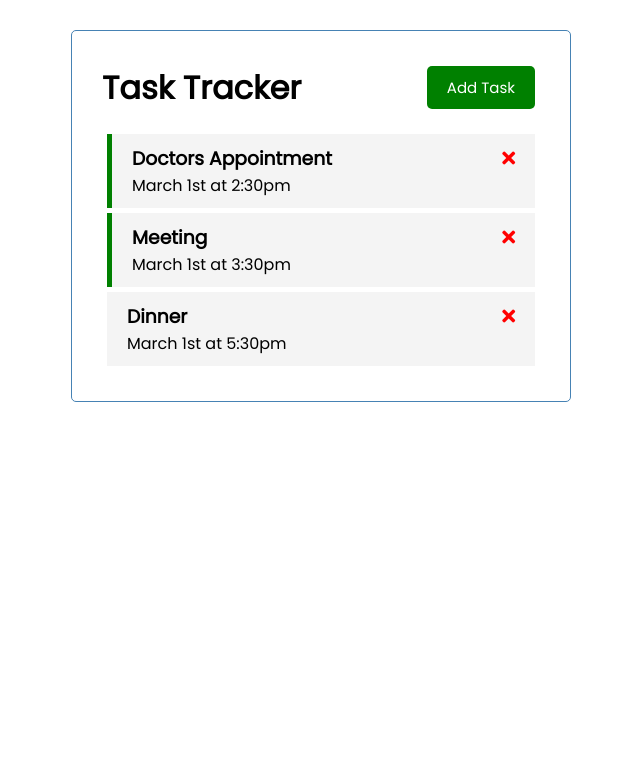
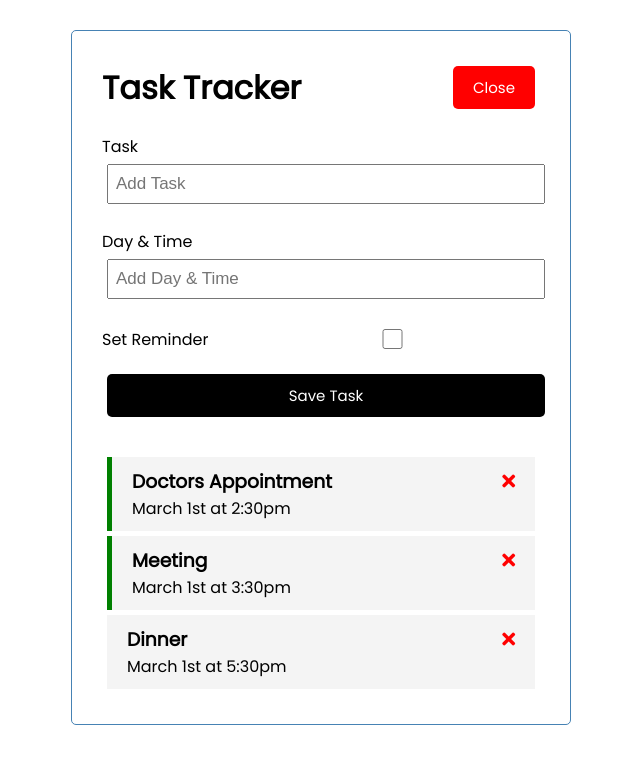
Before and after one commit to shawnkost/vue-task-tracker, a Vue app: page / in a window 1280 px wide. Both pictures are taken after a click on the button "Add Task". Shown: the top 764 px of the page, without its empty margins (319-959 px from the left). Built offline with nearby package versions, Linux system fonts and the light colour scheme.

Commit message:
Completed front-end part of task-tracker

```diff
--- a/src/App.vue
+++ b/src/App.vue
@@ -1,69 +1,87 @@
 <template>
   <div class="container">
-    <Header title="Task Tracker" />
-    <Tasks @toggle-reminder="toggleReminder" @delete-task="deleteTask" :tasks="tasks"/>
+    <Header @toggle-add-task="toggleAddTask" title="Task Tracker" :showAddTask="showAddTask" />
+    <div v-show='showAddTask'>
+      <AddTask @add-task="addTask" />
+    </div>
+    <Tasks
+      @toggle-reminder="toggleReminder"
+      @delete-task="deleteTask"
+      :tasks="tasks"
+    />
   </div>
 </template>
 
 <script>
-import Header from "./components/Header"
-import Tasks from "./components/Tasks"
+import Header from "./components/Header";
+import Tasks from "./components/Tasks";
+import AddTask from "./components/AddTask";
 
 export default {
-  name: 'App',
+  name: "App",
   components: {
     Header,
-    Tasks
+    Tasks,
+    AddTask,
   },
   data() {
     return {
-      tasks: []
-    }
+      tasks: [],
+      showAddTask: false,
+    };
   },
   methods: {
+    toggleAddTask() {
+      this.showAddTask = !this.showAddTask
+    },
+    addTask(task) {
+      this.tasks = [...this.tasks, task];
+    },
     deleteTask(id) {
-      if (confirm('Are you sure?')) {
-        this.tasks = this.tasks.filter((task) => task.id !== id)
+      if (confirm("Are you sure?")) {
+        this.tasks = this.tasks.filter((task) => task.id !== id);
       }
     },
     toggleReminder(id) {
-      this.tasks = this.tasks.map((task) => task.id === id ? {...task, reminder: !task.reminder} : task)
-    }
+      this.tasks = this.tasks.map((task) =>
+        task.id === id ? { ...task, reminder: !task.reminder } : task
+      );
+    },
   },
   created() {
     this.tasks = [
       {
         id: 1,
-        text: 'Doctors Appointment',
-        day: 'March 1st at 2:30pm',
+        text: "Doctors Appointment",
+        day: "March 1st at 2:30pm",
         reminder: true,
       },
       {
         id: 2,
-        text: 'Meeting',
-        day: 'March 1st at 3:30pm',
+        text: "Meeting",
+        day: "March 1st at 3:30pm",
         reminder: true,
       },
       {
         id: 3,
-        text: 'Dinner',
-        day: 'March 1st at 5:30pm',
+        text: "Dinner",
+        day: "March 1st at 5:30pm",
         reminder: false,
-      }
-    ]
-  }
-}
+      },
+    ];
+  },
+};
 </script>
 
 <style>
-@import url('https://fonts.googleapis.com/css2?family=Poppins:wght@300;400&display=swap');
+@import url("https://fonts.googleapis.com/css2?family=Poppins:wght@300;400&display=swap");
 * {
   box-sizing: border-box;
   margin: 0;
   padding: 0;
 }
 body {
-  font-family: 'Poppins', sans-serif;
+  font-family: "Poppins", sans-serif;
 }
 .container {
   max-width: 500px;
--- /dev/null
+++ b/src/components/AddTask.vue
@@ -0,0 +1,85 @@
+<template>
+  <form @submit="onSubmit" class="add-form">
+    <div class="form-control">
+      <label>Task</label>
+      <input type="text" v-model="text" name="text" placeholder="Add Task" />
+    </div>
+    <div class="form-control">
+      <label>Day & Time</label>
+      <input type="text" v-model="day" name="day" placeholder="Add Day & Time" />
+    </div>
+    <div class="form-control form-control-check">
+      <label>Set Reminder</label>
+      <input type="checkbox" v-model="reminder" name="reminder" />
+    </div>
+
+    <input type="submit" value="Save Task" class="btn btn-block" />
+  </form>
+</template>
+
+<script>
+export default {
+  name: "AddTask",
+  data () {
+    return {
+      text: '',
+      day: '',
+      reminder: false
+    }
+  },
+  methods: {
+    onSubmit(e) {
+      e.preventDefault()
+
+      if (!this.text) {
+        alert('Please add a task')
+        return
+      }
+
+      const newTask = {
+        id: Math.floor(Math.random() * 100000),
+        text: this.text,
+        day: this.day,
+        reminder: this.reminder
+      }
+
+      this.$emit('add-task', newTask);
+
+      this.text = '';
+      this.day = '';
+      this.reminder = false;
+    }
+  }
+};
+</script>
+
+<style scoped>
+.add-form {
+  margin-bottom: 40px;
+}
+.form-control {
+  margin: 20px 0;
+}
+.form-control label {
+  display: block;
+}
+.form-control input {
+  width: 100%;
+  height: 40px;
+  margin: 5px;
+  padding: 3px 7px;
+  font-size: 17px;
+}
+.form-control-check {
+  display: flex;
+  align-items: center;
+  justify-content: space-between;
+}
+.form-control-check label {
+  flex: 1;
+}
+.form-control-check input {
+  flex: 2;
+  height: 20px;
+}
+</style>
--- a/src/components/Button.vue
+++ b/src/components/Button.vue
@@ -11,7 +11,7 @@
   },
   methods: {
     onClick() {
-      console.log('click')
+      this.$emit('btn-click')
     }
   }
 }
--- a/src/components/Header.vue
+++ b/src/components/Header.vue
@@ -1,23 +1,27 @@
 <template>
   <header>
     <h1>{{ title }}</h1>
-    <Button text="Add Task" color="green" />
+    <Button
+      @btn-click="$emit('toggle-add-task')"
+      :text="showAddTask ? 'Close' : 'Add Task'"
+      :color="showAddTask ? 'red' : 'green'"
+    />
   </header>
 </template>
 
 <script>
-
-import Button from './Button'
+import Button from "./Button";
 
 export default {
-  name: 'Header',
+  name: "Header",
   props: {
     title: String,
+    showAddTask: Boolean,
   },
   components: {
-    Button
-  }
-}
+    Button,
+  },
+};
 </script>
 
 <style scoped>
```
Also changed, not shown: 1 other file (tests, documents, lock files or other folders). Lines whose indentation alone changed are shown as unchanged.
